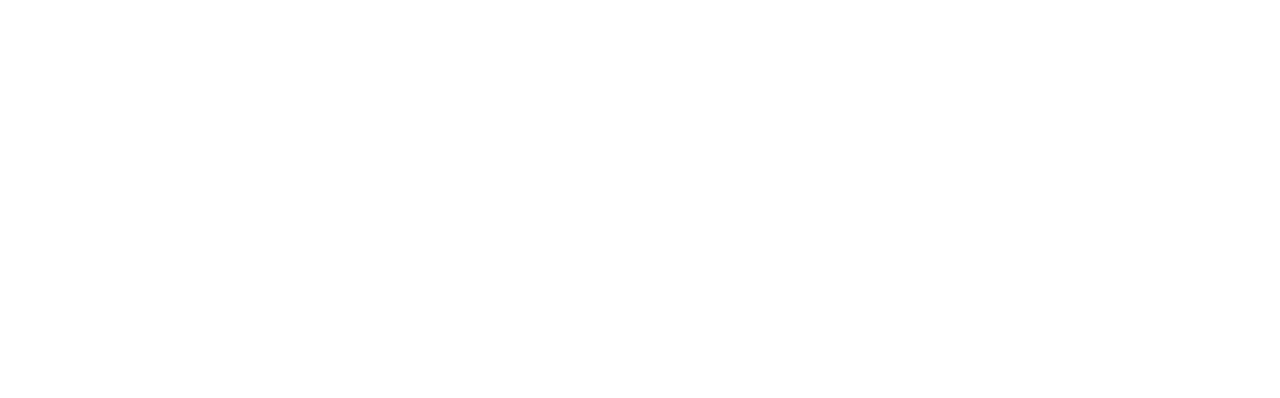
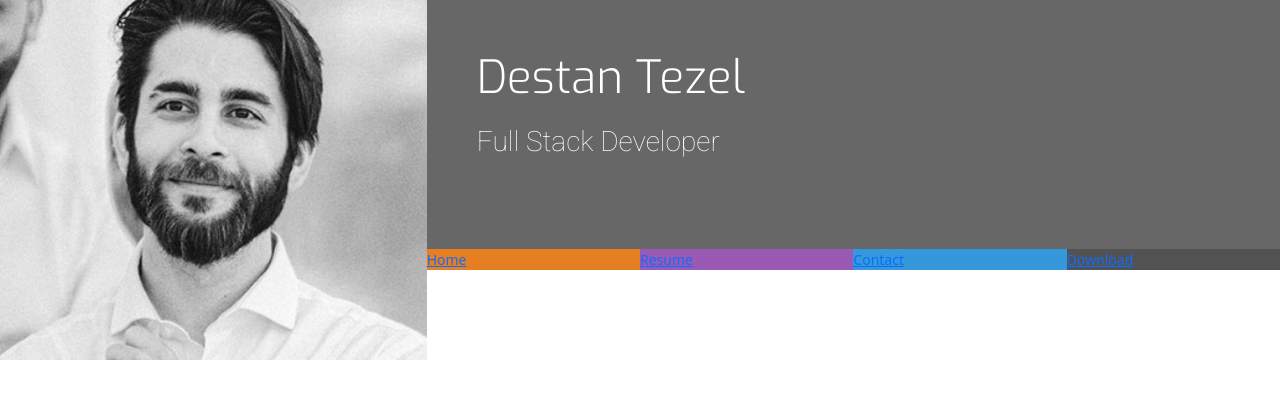
Before and after one commit to DestanT/my-resume, a plain HTML site: page index.html in a window 1280 px wide. Drawn offline with nearby package versions, Linux system fonts and the light colour scheme.

Commit message:
Add nav items in .html and style in .css

```diff
--- a/assets/css/style.css
+++ b/assets/css/style.css
@@ -1,7 +1,35 @@
 @import url('https://fonts.googleapis.com/css2?family=Exo:wght@100;200;300;400;500;600;700&family=Roboto:wght@100;300;400;500;700&display=swap');
+
+/* Colours */
+
+.bg-color-name-title {
+    background-color: #676767;
+}
+
+.ui-menu-colour-home {
+    background-color: #e67e22;
+}
+
+.ui-menu-colour-resume {
+    background-color: #9b59b6;
+}
+
+.ui-menu-colour-contact {
+    background-color: #3498db;
+}
+
+.ui-menu-colour-download {
+    background-color: #525252;
+}
+
+/* Heading */
 
 header {
     margin: 0;
+}
+
+.heading {
+    margin-left: 50px;
 }
 
 .logo {
@@ -14,3 +42,33 @@ header {
     -moz-transition: all .5s ease-in-out;
     -webkit-transition: all .5s ease-in-out;
 }
+
+.name {
+    font-family: "Exo", sans-serif;
+    font-weight: 300;
+    font-size: 46px;
+    margin-top: 50px;
+    color: #fff;
+}
+
+.title {
+    font-family: "Roboto", sans-serif;
+    font-weight: 100;
+    font-size: 28px;
+    margin-top: 20px;
+    margin-bottom: 90px;
+    color: #fff;
+}
+
+.list-inline-item:not(:last-child) {
+    margin: 0;
+}
+
+.menucontainer {
+    font-size: 0;
+}
+
+#nav li {
+    font-size: 14px;
+    padding: 0;
+}
--- a/index.html
+++ b/index.html
@@ -9,12 +9,44 @@
     <link rel="stylesheet"
         href="https://cdn.jsdelivr.net/npm/@fortawesome/fontawesome-free@6.2.1/css/fontawesome.min.css"
         integrity="sha384-QYIZto+st3yW+o8+5OHfT6S482Zsvz2WfOzpFSXMF9zqeLcFV0/wlZpMtyFcZALm" crossorigin="anonymous">
+    <link rel="stylesheet" href="assets/css/style.css" type="text/css">
     <title>Destan Tezel</title>
 </head>
 
 <body>
     <header>
+        <div class="row g-0">
+            <a href="index.html" class="col-md-4 logo">
 
+            </a>
+            <div class="col-md-8">
+                <div class="row g-0 bg-color-name-title">
+                    <div class="col heading">
+                        <h1 class="name">Destan Tezel</h1>
+                        <h2 class="title">Full Stack Developer</h2>
+                    </div>
+                </div>
+                <div class="row g-0">
+                    <div class="col">
+                        <ul id="nav" class="list-inline menucontainer">
+                            <li class="col-6 col-sm-3 ui-menu-colour-home list-inline-item">
+                                <a href="#"><span>Home</span></a>
+                            </li>
+                            <li class="col-6 col-sm-3 ui-menu-colour-resume list-inline-item">
+                                <a href="#"><span>Resume</span></a>
+                            </li>
+                            <li class="col-6 col-sm-3 ui-menu-colour-contact list-inline-item">
+                                <a href="#"><span>Contact</span></a>
+                            </li>
+                            <li class="col-6 col-sm-3 ui-menu-colour-download list-inline-item">
+                                <a href="#"><span>Download</span></a>
+                            </li>
+                        </ul>
+                    </div>
+                </div>
+
+            </div>
+        </div>
     </header>
     <section>
 
```
